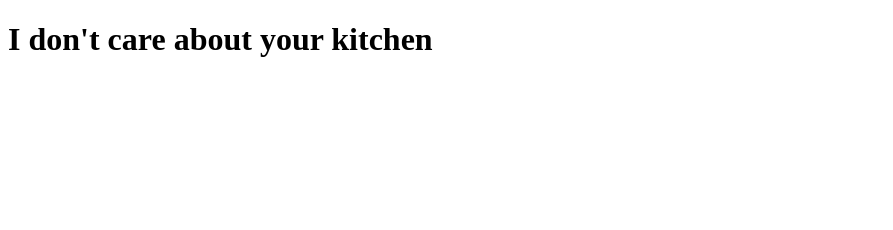
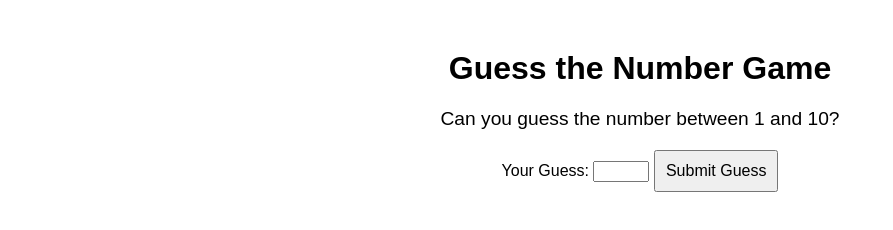
Before and after one commit to mhmmadeffan/aktifjarangpost, a plain HTML site: page index.html in a window 1280 px wide. Shown: the whole page, without its empty margins (0-893 px from the left). Drawn offline with Linux system fonts and the light colour scheme.

Commit message:
Update index.html

```diff
--- a/index.html
+++ b/index.html
@@ -2,54 +2,55 @@
 <html lang="en">
 <head>
   <meta charset="UTF-8">
-    <meta http-equiv="X-UA-Compatible" content="IE=edge">
   <meta name="viewport" content="width=device-width, initial-scale=1.0">
-    <title>I don't care about your kitchen</title>
-    <link rel="stylesheet" href="styles.css">
+  <title>Guess the Number Game</title>
+  <style>
+    body {
+      font-family: 'Arial', sans-serif;
+      text-align: center;
+      margin: 50px;
+    }
+
+    #output {
+      font-size: 1.2em;
+      margin-bottom: 20px;
+    }
+
+    #inputBox {
+      margin-top: 20px;
+    }
+
+    button {
+      padding: 10px;
+      font-size: 1em;
+      cursor: pointer;
+    }
+  </style>
 </head>
 <body>
-    <div class="wrapper">
-        <div class="container">
-            <h1>I don't care about your kitchen</h1>
-        </div>
+  <h1>Guess the Number Game</h1>
+
+  <p id="output">Can you guess the number between 1 and 10?</p>
+
+  <div id="inputBox">
+    <label for="guess">Your Guess: </label>
+    <input type="number" id="guess" min="1" max="10" required>
+    <button onclick="checkGuess()">Submit Guess</button>
   </div>
 
-    <script type="text/javascript">
-        // <![CDATA[  <-- For SVG support
-        if ('WebSocket' in window) {
-            (function () {
-                function refreshCSS() {
-                    var sheets = [].slice.call(document.getElementsByTagName("link"));
-                    var head = document.getElementsByTagName("head")[0];
-                    for (var i = 0; i < sheets.length; ++i) {
-                        var elem = sheets[i];
-                        var parent = elem.parentElement || head;
-                        parent.removeChild(elem);
-                        var rel = elem.rel;
-                        if (elem.href && typeof rel != "string" || rel.length == 0 || rel.toLowerCase() == "stylesheet") {
-                            var url = elem.href.replace(/(&|\?)_cacheOverride=\d+/, '');
-                            elem.href = url + (url.indexOf('?') >= 0 ? '&' : '?') + '_cacheOverride=' + (new Date().valueOf());
-                        }
-                        parent.appendChild(elem);
+  <script>
+    // Generate a random number between 1 and 10
+    const secretNumber = Math.floor(Math.random() * 10) + 1;
+
+    function checkGuess() {
+      const userGuess = document.getElementById('guess').value;
+
+      if (userGuess == secretNumber) {
+        document.getElementById('output').innerHTML = 'Congratulations! You guessed the correct number!';
+      } else {
+        document.getElementById('output').innerHTML = 'Sorry, try again. The correct number was ' + secretNumber + '.';
       }
     }
-                var protocol = window.location.protocol === 'http:' ? 'ws://' : 'wss://';
-                var address = protocol + window.location.host + window.location.pathname + '/ws';
-                var socket = new WebSocket(address);
-                socket.onmessage = function (msg) {
-                    if (msg.data == 'reload') window.location.reload();
-                    else if (msg.data == 'refreshcss') refreshCSS();
-                };
-                if (sessionStorage && !sessionStorage.getItem('IsThisFirstTime_Log_From_LiveServer')) {
-                    console.log('Live reload enabled.');
-                    sessionStorage.setItem('IsThisFirstTime_Log_From_LiveServer', true);
-                }
-            })();
-        }
-        else {
-            console.error('Upgrade your browser. This Browser is NOT supported WebSocket for Live-Reloading.');
-        }
-        // ]]>
   </script>
 </body>
 </html>
```
Lines whose indentation alone changed are shown as unchanged.
